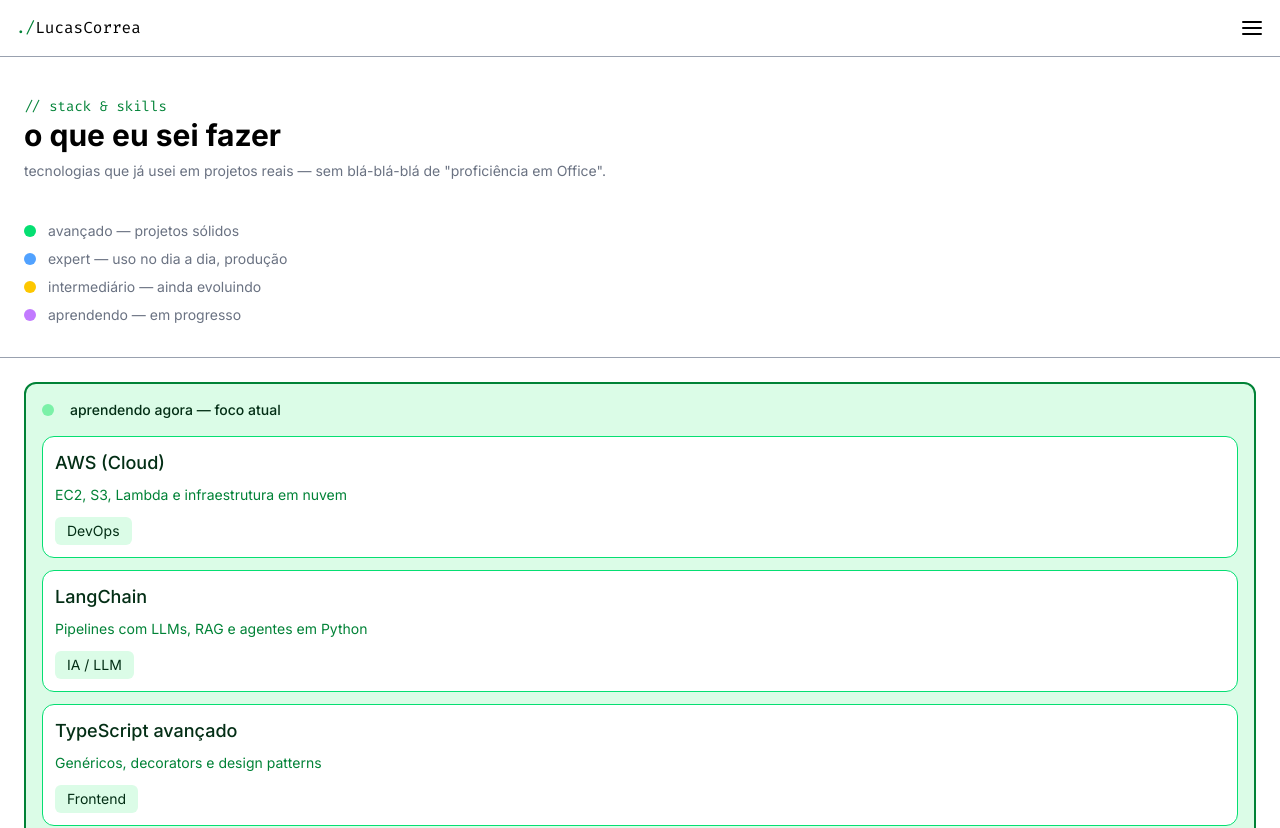
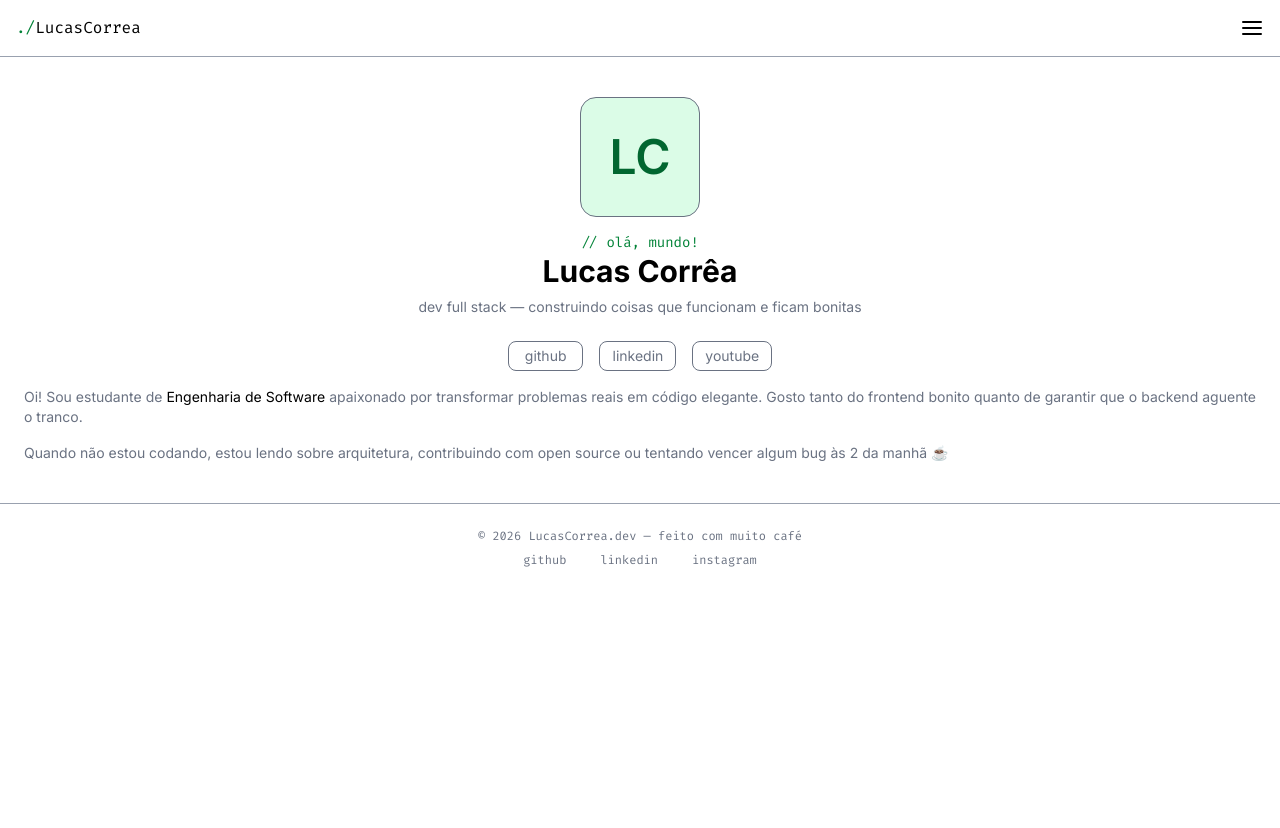
Before and after one commit to lucascorr-eng/portfolio-dev, a React (Vite) app in the folder portfolio-dev/: page / in a window 1280 px wide. Shown: the top 828 px of the page. After the commit the page ends 800 px from the top, so only its background shows below. Built offline with nearby package versions, Linux system fonts and the light colour scheme.

Commit message:
structure of heroSection - About

```diff
--- a/portfolio-dev/src/routes/AppRoutes.jsx
+++ b/portfolio-dev/src/routes/AppRoutes.jsx
@@ -8,10 +8,10 @@ import Contact from "../pages/Contact";
 function AppRoutes() {
   return (
     <Routes>
+      <Route path="/" element={<About />} />
+      <Route path="/" element={<Home />} />
+      <Route path="/" element={<Projects />} />
       <Route path="/" element={<Skills />} />
-      <Route path="/" element={<Projects />} />
-      <Route path="/" element={<Home />} />
-      <Route path="/" element={<About />} />
       <Route path="/" element={<Contact />} />
     </Routes>
   );
--- a/portfolio-dev/src/sections/about/AboutHeroSection.jsx
+++ b/portfolio-dev/src/sections/about/AboutHeroSection.jsx
@@ -1,5 +1,46 @@
 function AboutHeroSection() {
-  return <section></section>;
+  return (
+    <>
+      <div className="font-inter text-sm px-6">
+        <div className="grid justify-items-center text-center ">
+          <div className="flex justify-center items-center border border-gray-500 rounded-2xl bg-green-100 w-30 h-30">
+            <p className="text-green-800 text-5xl font-semibold">LC</p>
+          </div>
+          <p className="text-green-700 font-firaCode mt-4">// olá, mundo!</p>
+          <h1 className="text-3xl font-bold mb-2">Lucas Corrêa</h1>
+          <p className="text-gray-500 mb-6">
+            dev full stack — construindo coisas que funcionam e ficam bonitas
+          </p>
+          <div className="flex gap-4 m-auto">
+            <a className="text-gray-500 border border-gray-500 py-1 px-4 rounded-lg">
+              github
+            </a>
+            <a className="text-gray-500 border border-gray-500 py-1 px-3 rounded-lg">
+              linkedin
+            </a>
+            <a className="text-gray-500 border border-gray-500 py-1 px-3 rounded-lg">
+              youtube
+            </a>
+          </div>
+        </div>
+
+        <div className="text-gray-500 text-justify">
+          <p className="mt-4">
+            Oi! Sou estudante de{" "}
+            <span className="text-black">Engenharia de Software</span>{" "}
+            apaixonado por transformar problemas reais em código elegante. Gosto
+            tanto do frontend bonito quanto de garantir que o backend aguente o
+            tranco.
+          </p>
+          <p className="mt-4">
+            Quando não estou codando, estou lendo sobre arquitetura,
+            contribuindo com open source ou tentando vencer algum bug às 2 da
+            manhã ☕
+          </p>
+        </div>
+      </div>
+    </>
+  );
 }
 
 export default AboutHeroSection;
```
